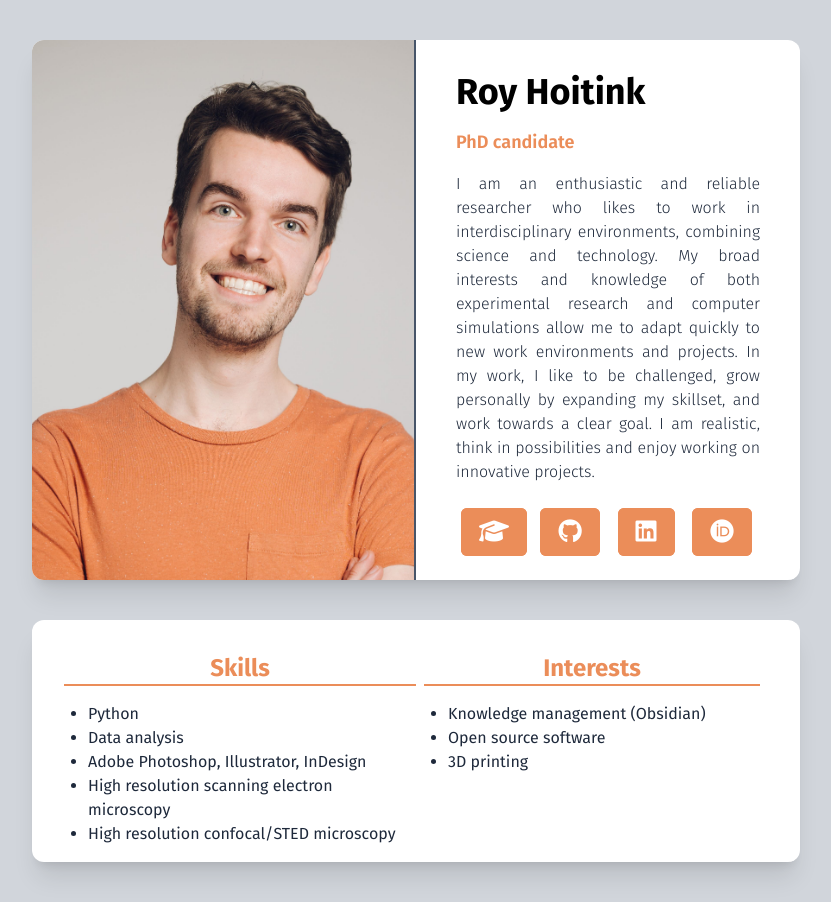
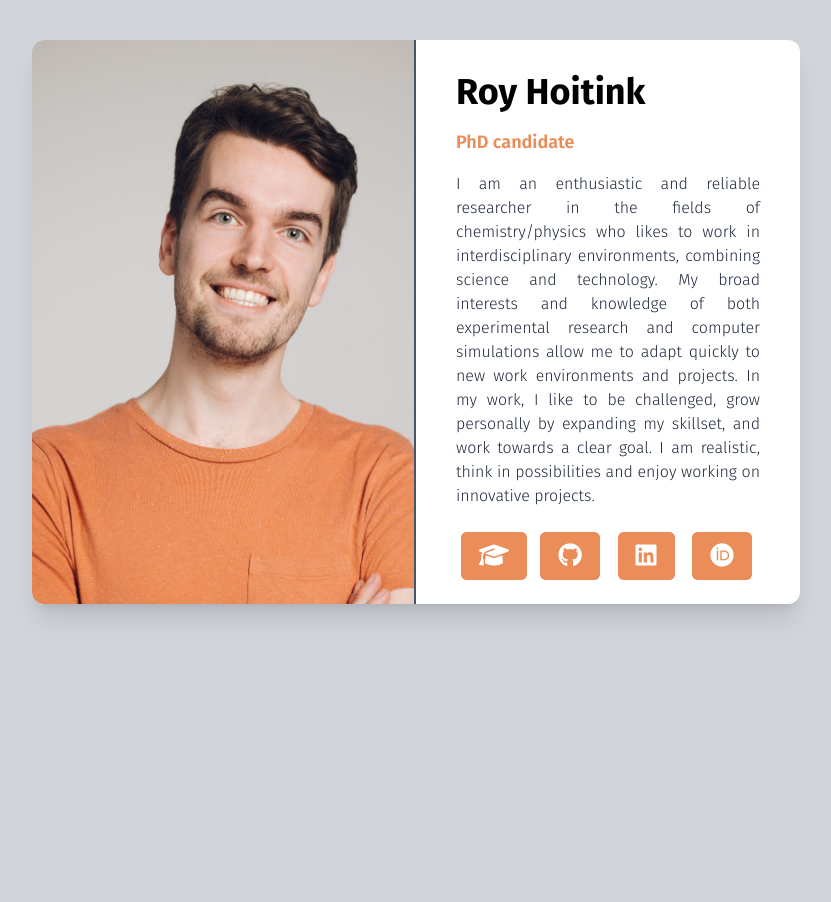
Before and after one commit to rhoitink/rhoitink.github.io, a website built with Vite: page index.html in a window 1280 px wide. Shown: the whole page, without its empty margins (224-1055 px from the left). After the commit the page ends 800 px from the top, so only its background shows below. Built offline with nearby package versions, Linux system fonts and the light colour scheme.

Commit message:
Show only main contents

```diff
--- a/index.html
+++ b/index.html
@@ -13,13 +13,12 @@
         </div>
         <img src="/roy.jpg" alt="Roy Hoitink" class="rounded-full h-48 w-48 md:object-cover md:h-full md:w-full md:rounded-none md:rounded-tl-xl md:rounded-bl-xl mx-auto -mt-24 md:m-0 drop-shadow-md md:drop-shadow-none border-2 md:border-0 md:border-r-2 border-slate-600" />
       </div>
-      <!-- <img src="/icons/academic-cap.svg" class="h-6 w-6" alt="academic cap icon"/>  -->
       <div class="md:basis-1/2 py-4 px-10">
         <h1 class="text-4xl font-bold text-center md:text-left my-4 hover:text-orange transition-colors ease-in-out group">
           Roy Hoitink <span class="hidden md:inline md:invisible group-hover:visible">👨🏻‍🔬</span>
         </h1>
         <h2 class="text-center md:text-left text-orange font-semibold text-lg">PhD candidate</h2>
-        <p class="text-slate-800 font-light text-justify pt-4">I am an enthusiastic and reliable researcher who likes to work in interdisciplinary environments, combining science and technology. My broad interests and knowledge of both experimental research and computer simulations allow me to adapt quickly to new work environments and projects. In my work, I like to be challenged, grow personally by expanding my skillset, and work towards a clear goal. I am realistic, think in possibilities and enjoy working on innovative projects.
+        <p class="text-slate-800 font-light text-justify pt-4">I am an enthusiastic and reliable researcher in the fields of chemistry/physics who likes to work in interdisciplinary environments, combining science and technology. My broad interests and knowledge of both experimental research and computer simulations allow me to adapt quickly to new work environments and projects. In my work, I like to be challenged, grow personally by expanding my skillset, and work towards a clear goal. I am realistic, think in possibilities and enjoy working on innovative projects.
         </p>
 
         <ul class="flex items-center text-2xl pt-4 text-slate-800 my-4">
@@ -47,7 +46,7 @@
       </div>
     </div>
 
-    <div class="container mx-auto md:max-w-3xl max-w-lg bg-white my-10 rounded-xl shadow-xl md:flex md:flex-row py-4 px-8">
+    <!--  <div class="hidden container mx-auto md:max-w-3xl max-w-lg bg-white my-10 rounded-xl shadow-xl md:flex md:flex-row py-4 px-8">
 
       <div class="md:basis-1/2">
         <h3 class="text-2xl font-bold text-center my-4 text-orange border-b-orange border-b-2 px-2">Skills</h3>
@@ -70,7 +69,7 @@
 
       </div>
 
-    </div>
+    </div>  -->
 
     <script type="module" src="src/main.js"></script>
   </body>
```
